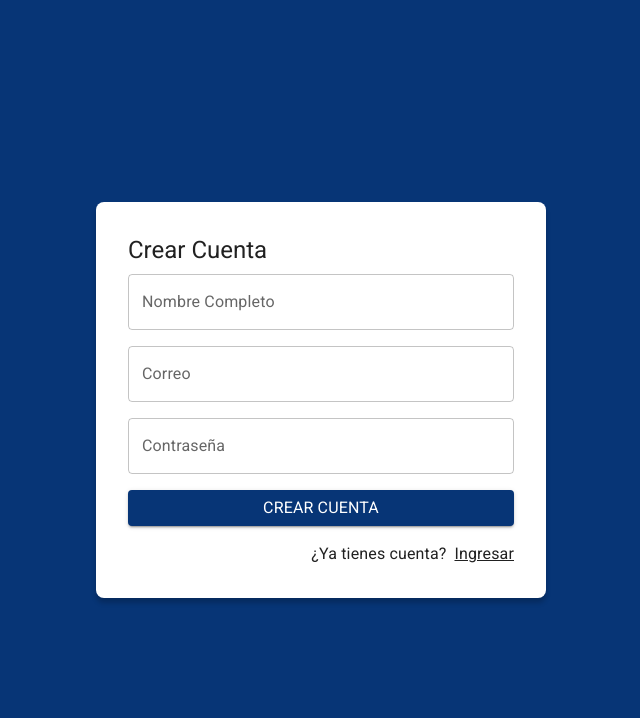
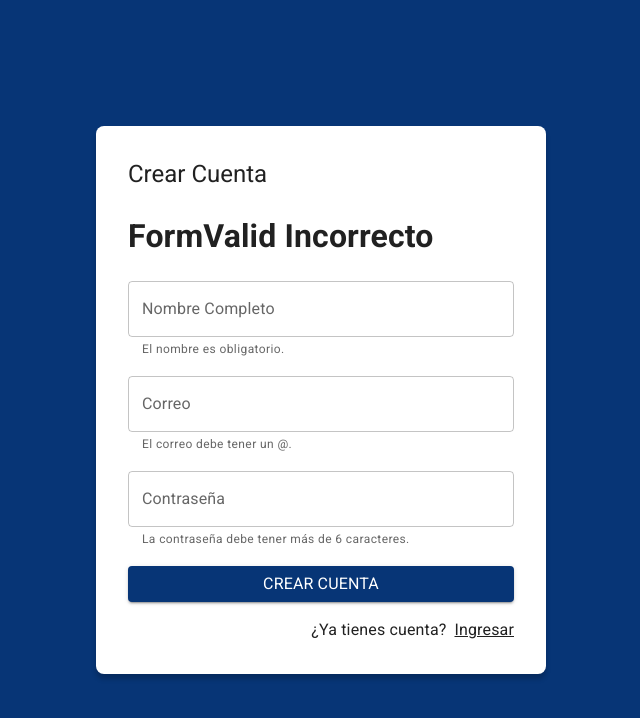
Before and after one commit to fersanti2896/19-curso-react-redux-firebase, a React (Vite) app: page /auth/register in a window 1280 px wide. Shown: the top 718 px of the page, without its empty margins (319-959 px from the left). Built offline with nearby package versions, Linux system fonts and the light colour scheme.

Commit message:
Manejando y mostrando errores en formulario en useForm-js y RegisterPage.jsx

```diff
--- a/src/auth/pages/LoginPage.jsx
+++ b/src/auth/pages/LoginPage.jsx
@@ -12,8 +12,8 @@
     const dispatch = useDispatch();
 
     const { email, password, onInputChange } = useForm({
-        email: 'fersa@google.com',
-        password: '123456'
+        email: '',
+        password: ''
     });
 
     const isAuthenticating = useMemo(() => status === 'checking', [ status ]);
--- a/src/auth/pages/RegisterPage.jsx
+++ b/src/auth/pages/RegisterPage.jsx
@@ -1,38 +1,83 @@
+import { useState } from 'react';
 import { Link as RouterLink } from 'react-router-dom';
-import { Google } from '@mui/icons-material';
 import { Button, Grid, Link, TextField, Typography } from '@mui/material';
 import { AuthLayout } from '../layout/AuthLayout';
+import { useForm } from '../../hooks';
+
+const formData = {
+    email: '',
+    password: '',
+    displayName: ''
+}
+
+const formValidations = {
+    email: [ ( value ) => value.includes('@'), 'El correo debe tener un @.'],
+    password: [ ( value ) => value.length >= 6, 'La contraseña debe tener más de 6 caracteres.'],
+    displayName: [ ( value ) => value.length >= 2, 'El nombre es obligatorio.']
+}
 
 export const RegisterPage = () => {
+    const [ formSubmitted, setFormSubmitted ] = useState( false );
+
+    const {
+        formState, displayName, email, password, onInputChange,
+        isFormValid, displayNameValid, emailValid, passwordValid
+    } = useForm( formData, formValidations );
+
+    const onSubmit = ( event ) => {
+        event.preventDefault();
+        setFormSubmitted( true );
+
+        console.log(formState);
+    }
+
     return (
         <>
             <AuthLayout title='Crear Cuenta'>
-            <form>
+                <h1>FormValid { isFormValid ? 'Valido' : 'Incorrecto' }</h1>
+                <form onSubmit={ onSubmit }>
                     <Grid container>
                         <Grid item sx={{ mb: 2 }} xs={ 12 } >
-                            <TextField label='Nombre Completo'
+                            <TextField  label='Nombre Completo'
+                                        error={ !!displayNameValid && formSubmitted }
+                                        helperText={ displayNameValid }
+                                        name='displayName'
                                         placeholder='Tu nombre'
+                                        onChange={ onInputChange }
                                         type='text'
-                                    fullWidth />
+                                        fullWidth
+                                        value={ displayName } />
                         </Grid>
 
                         <Grid item sx={{ mb: 2 }} xs={ 12 } >
-                            <TextField label='Correo'
+                            <TextField  label='Correo'
+                                        error={ !!emailValid && formSubmitted }
+                                        helperText={ emailValid }
+                                        name='email'
                                         placeholder='google@prueba.com'
+                                        onChange={ onInputChange }
                                         type='text'
-                                    fullWidth />
+                                        fullWidth
+                                        value={ email } />
                         </Grid>
 
                         <Grid item sx={{ mb: 2 }} xs={ 12 }>
-                            <TextField label='Contraseña'
+                            <TextField  label='Contraseña'
+                                        error={ !!passwordValid && formSubmitted }
+                                        helperText={ passwordValid }
+                                        name='password'
                                         placeholder='Contraseña'
+                                        onChange={ onInputChange }
                                         type='password'
-                                    fullWidth />
+                                        fullWidth
+                                        value={ password } />
                         </Grid>
 
                         <Grid container spacing={ 2 } sx={{ mb: 2 }}>
                             <Grid item xs={ 12 }>
-                                <Button fullWidth variant='contained'>
+                                <Button fullWidth
+                                        type='submit'
+                                        variant='contained'>
                                 <Typography>Crear Cuenta</Typography>
                                 </Button>
                             </Grid>
@@ -40,7 +85,7 @@
 
                         <Grid container direction='row' justifyContent='end'>
                             <Typography sx={{ mr: 1 }}>¿Ya tienes cuenta?</Typography>
-                            <Link color='inherit'
+                            <Link   color='inherit'
                                     component={ RouterLink }
                                     to='/auth/login'>
                                 Ingresar
--- a/src/hooks/useForm.js
+++ b/src/hooks/useForm.js
@@ -1,7 +1,13 @@
-import { useState } from 'react';
+import { useEffect, useMemo, useState } from 'react';
 
-export const useForm = ( initialForm = {} ) => {
+export const useForm = ( initialForm = { }, formValidations = { } ) => {
     const [ formState, setFormState ] = useState( initialForm );
+    const [ formValition, setFormValition ] = useState({  });
+
+    useEffect(() => {
+        createValidators();
+    }, [ formState ])
+
 
     /* Función que permite cambiar el valor de un input */
     const onInputChange = ( { target } ) => {
@@ -18,11 +24,36 @@
         setFormState( initialForm );
     }
 
+    /* Función que obtiene los mensajes de validación de los campos */
+    const createValidators = () => {
+        const formCheckedValues = {};
+
+        for (const formField of Object.keys( formValidations )) {
+            const [ fn, errorMessage ] = formValidations[formField];
+
+            formCheckedValues[`${ formField }Valid`] = fn( formState[formField] ) ? null : errorMessage;
+        }
+
+        setFormValition( formCheckedValues );
+    }
+
+    /* Función que memoriza el valor que retorna si el formulario es válido o no. */
+    const isFormValid = useMemo(() => {
+        for (const formValue of Object.keys( formValition )) {
+            if( formValition[formValue] !== null ) return false;
+        }
+
+        return true;
+    }, [ formValition ])
+
     /* Expone la desestructuración del formState (propiedades) */
     return {
         ...formState,
         formState,
         onInputChange,
-        onResetForm
+        onResetForm,
+
+        ...formValition,
+        isFormValid
     }
 }
```
Lines whose indentation alone changed are shown as unchanged.
